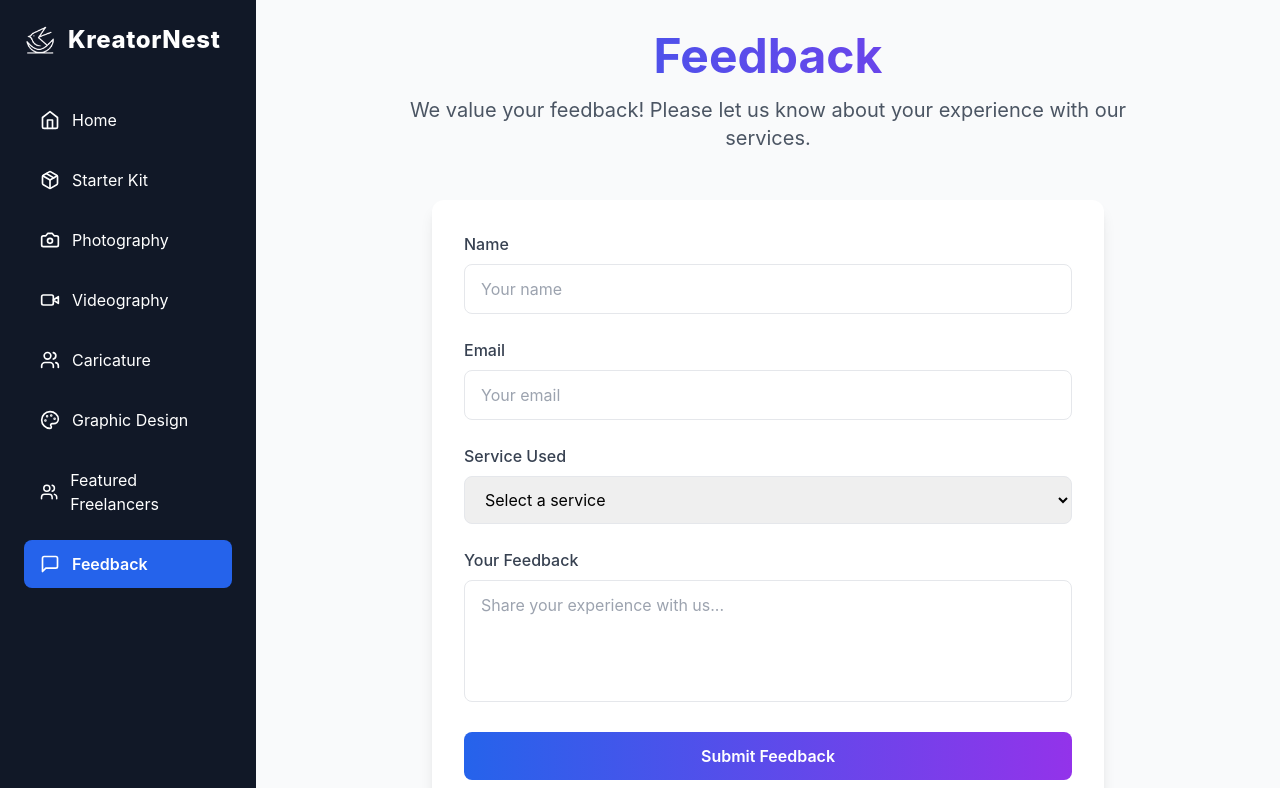
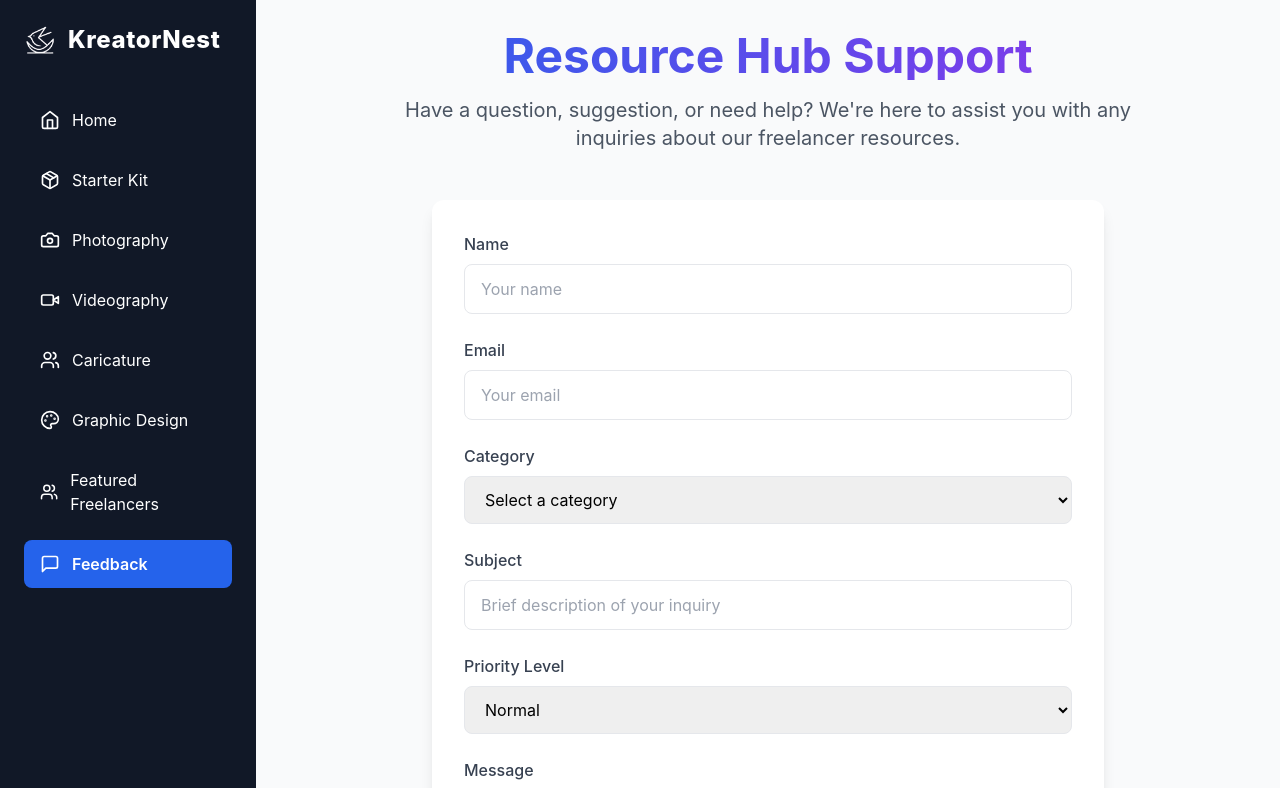
Before and after one commit to TeckTinkerere/kreatorsNest, a React (Create React App) app: page /feedback in a window 1280 px wide. Shown: the top 788 px of the page. Built offline with nearby package versions, Linux system fonts and the light colour scheme.

Commit message:
form update

```diff
--- a/public/index.html
+++ b/public/index.html
@@ -29,7 +29,7 @@
   <body>
     <noscript>You need to enable JavaScript to run this app.</noscript>
     <div id="root"></div>
-    <!--
+    <!--sa
       This HTML file is a template.
       If you open it directly in the browser, you will see an empty page.
 
--- a/src/pages/Feedback.jsx
+++ b/src/pages/Feedback.jsx
@@ -5,8 +5,10 @@ const Feedback = () => {
   const [formData, setFormData] = useState({
     name: '',
     email: '',
-    service: '',
-    feedback: ''
+    category: '',
+    subject: '',
+    message: '',
+    priority: 'normal'
   });
 
   const handleSubmit = (e) => {
@@ -53,10 +55,10 @@ const Feedback = () => {
     >
       <motion.div variants={itemVariants} className="text-center mb-12">
         <h1 className="text-3xl md:text-5xl font-bold mb-4 bg-gradient-to-r from-blue-600 to-purple-600 bg-clip-text text-transparent">
-          Feedback
+          Resource Hub Support
         </h1>
         <p className="text-lg md:text-xl text-gray-600 max-w-3xl mx-auto">
-          We value your feedback! Please let us know about your experience with our services.
+          Have a question, suggestion, or need help? We're here to assist you with any inquiries about our freelancer resources.
         </p>
       </motion.div>
 
@@ -110,22 +112,25 @@ const Feedback = () => {
             variants={itemVariants}
             className="space-y-2"
           >
-            <label htmlFor="service" className="block text-gray-700 font-medium">
-              Service Used
+            <label htmlFor="category" className="block text-gray-700 font-medium">
+              Category
             </label>
             <motion.select
               whileFocus={{ scale: 1.02 }}
-              id="service"
-              name="service"
-              value={formData.service}
+              id="category"
+              name="category"
+              value={formData.category}
               onChange={handleChange}
               className="w-full px-4 py-3 border rounded-lg focus:outline-none focus:ring-2 focus:ring-blue-500 transition-all"
               required
             >
-              <option value="">Select a service</option>
-              <option value="photography">Photography</option>
-              <option value="videography">Videography</option>
-              <option value="graphic-design">Graphic Design</option>
+              <option value="">Select a category</option>
+              <option value="suggestion">Suggestion</option>
+              <option value="filter-request">Filter Request</option>
+              <option value="enquiry">General Enquiry</option>
+              <option value="question">Question</option>
+              <option value="error">Error Report</option>
+              <option value="other">Other</option>
             </motion.select>
           </motion.div>
 
@@ -133,18 +138,60 @@ const Feedback = () => {
             variants={itemVariants}
             className="space-y-2"
           >
-            <label htmlFor="feedback" className="block text-gray-700 font-medium">
-              Your Feedback
+            <label htmlFor="subject" className="block text-gray-700 font-medium">
+              Subject
+            </label>
+            <motion.input
+              whileFocus={{ scale: 1.02 }}
+              type="text"
+              id="subject"
+              name="subject"
+              value={formData.subject}
+              onChange={handleChange}
+              className="w-full px-4 py-3 border rounded-lg focus:outline-none focus:ring-2 focus:ring-blue-500 transition-all"
+              placeholder="Brief description of your inquiry"
+              required
+            />
+          </motion.div>
+
+          <motion.div
+            variants={itemVariants}
+            className="space-y-2"
+          >
+            <label htmlFor="priority" className="block text-gray-700 font-medium">
+              Priority Level
+            </label>
+            <motion.select
+              whileFocus={{ scale: 1.02 }}
+              id="priority"
+              name="priority"
+              value={formData.priority}
+              onChange={handleChange}
+              className="w-full px-4 py-3 border rounded-lg focus:outline-none focus:ring-2 focus:ring-blue-500 transition-all"
+            >
+              <option value="low">Low</option>
+              <option value="normal">Normal</option>
+              <option value="high">High</option>
+              <option value="urgent">Urgent</option>
+            </motion.select>
+          </motion.div>
+
+          <motion.div
+            variants={itemVariants}
+            className="space-y-2"
+          >
+            <label htmlFor="message" className="block text-gray-700 font-medium">
+              Message
             </label>
             <motion.textarea
               whileFocus={{ scale: 1.02 }}
-              id="feedback"
-              name="feedback"
-              value={formData.feedback}
+              id="message"
+              name="message"
+              value={formData.message}
               onChange={handleChange}
-              rows="4"
+              rows="6"
               className="w-full px-4 py-3 border rounded-lg focus:outline-none focus:ring-2 focus:ring-blue-500 transition-all resize-none"
-              placeholder="Share your experience with us..."
+              placeholder="Please provide details about your inquiry..."
               required
             ></motion.textarea>
           </motion.div>
@@ -156,7 +203,7 @@ const Feedback = () => {
             type="submit"
             className="w-full bg-gradient-to-r from-blue-600 to-purple-600 text-white py-3 px-6 rounded-lg font-semibold hover:from-blue-700 hover:to-purple-700 transition-all"
           >
-            Submit Feedback
+            Submit Inquiry
           </motion.button>
         </div>
       </motion.form>
@@ -166,7 +213,7 @@ const Feedback = () => {
         className="mt-12 text-center"
       >
         <p className="text-gray-600">
-          Thank you for helping us improve our services!
+          We'll get back to you as soon as possible. Thank you for helping us improve our resource hub!
         </p>
       </motion.div>
     </motion.div>
```
Also changed, not shown: 20 other files (tests, documents, lock files or other folders).
